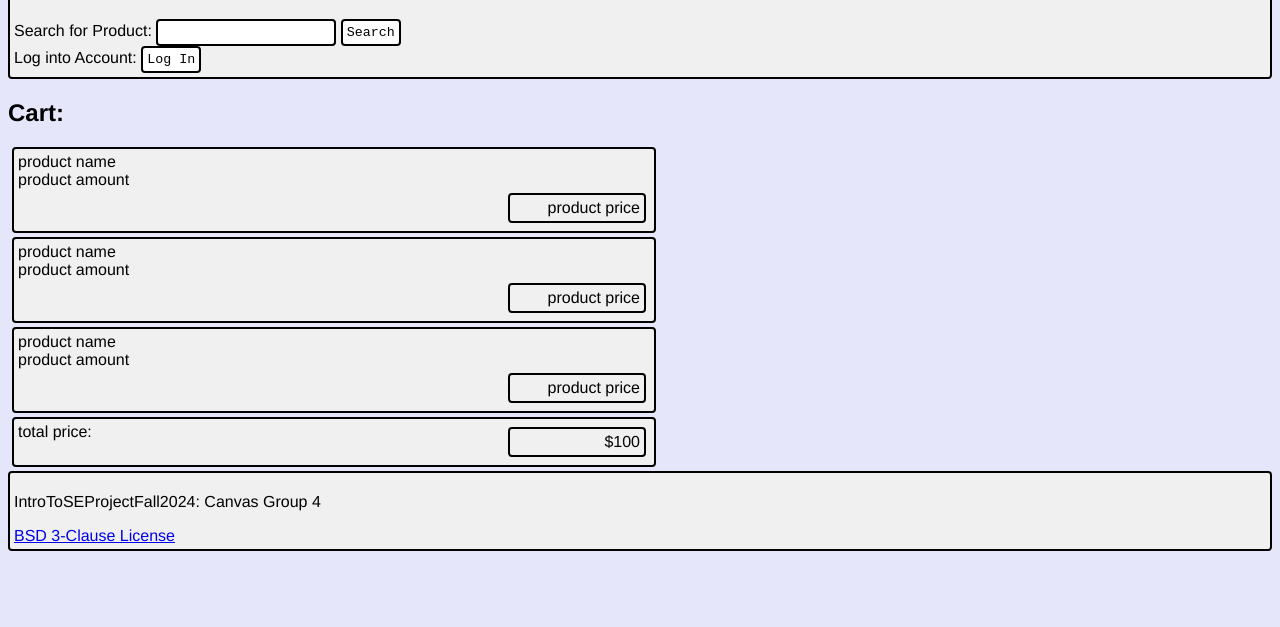
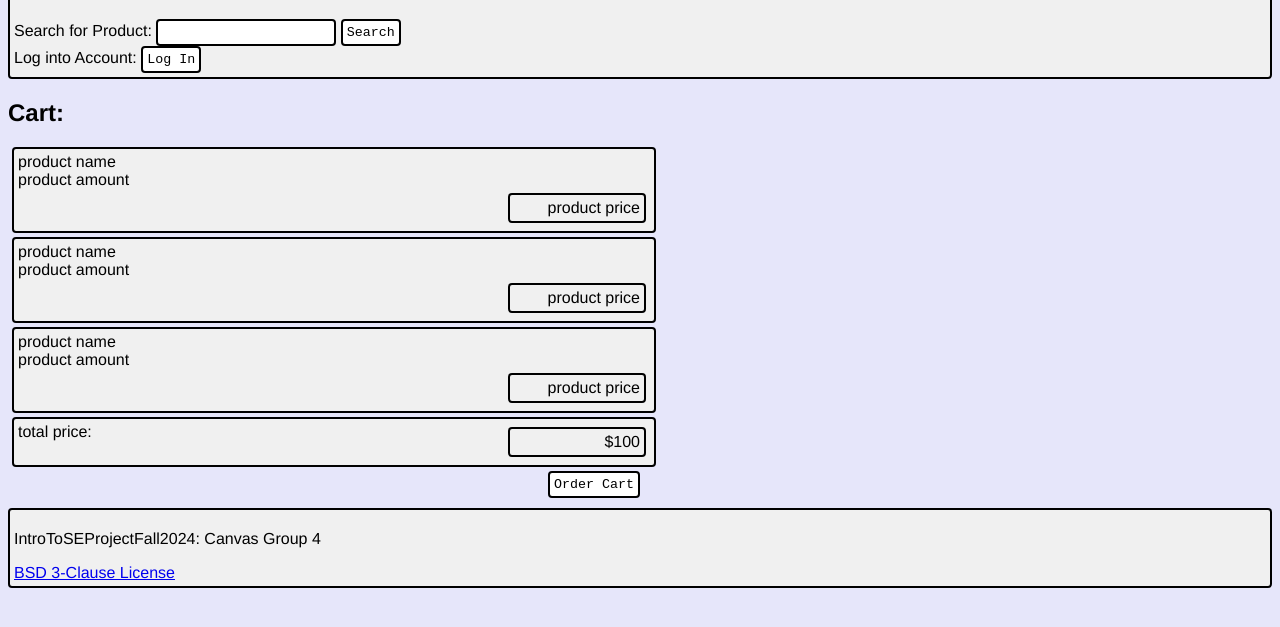
Before and after one commit to jcjordyn130/IntroToSEProjectFall2024, a plain HTML site: page cart.html in a window 1280 px wide. Shown: the part 75-702 px from the top of the page. Drawn offline with Linux system fonts and the light colour scheme.

Commit message:
Sprint 3: added order button to cart.html

```diff
--- a/cart.html
+++ b/cart.html
@@ -22,7 +22,7 @@
       <!-- We should obviously change this form if the user is logged in. -->
     </header>
 
-    <middle-section>
+    <div class="middle-section">
       <h2>
         Cart:
       </h2>
@@ -58,7 +58,11 @@
         </div>
       </div>
 
-    </middle-section>
+      <div class="order-button">
+        <input type="submit" value="Order Cart">
+      </div>
+
+    </div>
 
     <footer>
       <p>
--- a/storestyle.css
+++ b/storestyle.css
@@ -46,3 +46,14 @@ footer {
     border-radius: 4px;
     float: right;
 }
+
+.middle-section {
+    padding-bottom: 10px;
+    overflow: auto;
+
+}
+
+.order-button {
+    width: 50%;
+    text-align: right;
+}
```
